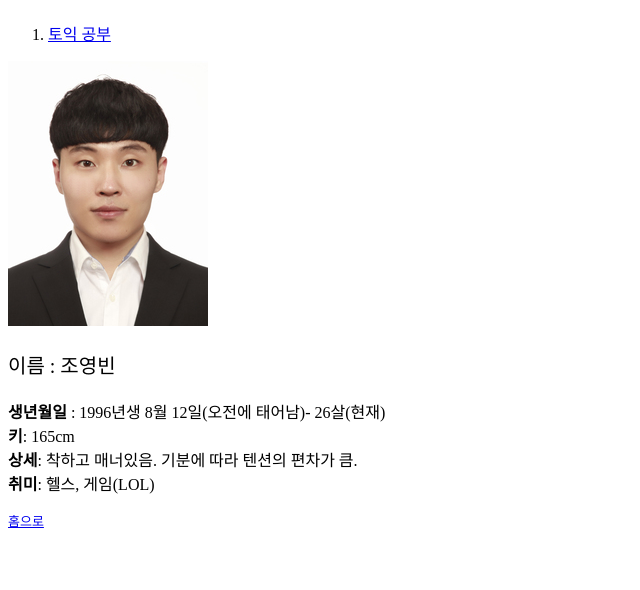
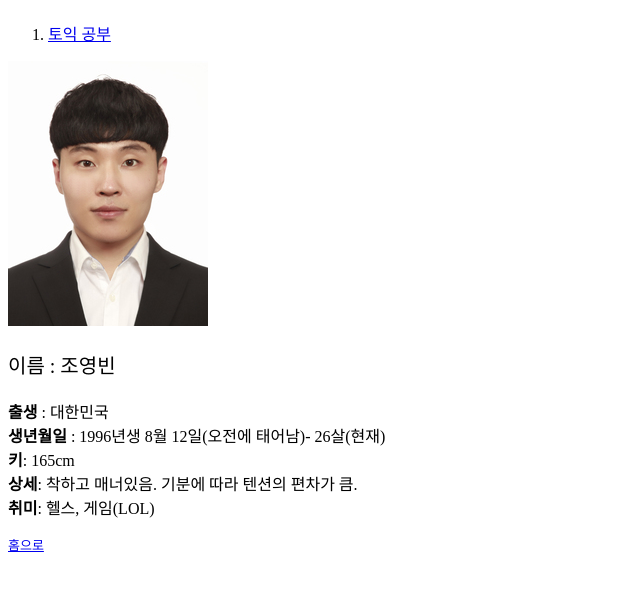
Before and after one commit to MooMin-YB/web1, a plain HTML site: page 영빈 프로필.html in a window 1280 px wide. Shown: the whole page, without its empty margins (0-640 px from the left). Drawn offline with Linux system fonts and the light colour scheme.

Commit message:
Update 영빈 프로필.html

```diff
--- a/영빈 프로필.html
+++ b/영빈 프로필.html
@@ -11,7 +11,8 @@
   </ol>
   <img src="반명함 사진(조영빈).jpg" alt="이미지가 없습니다.">
   <p style="font-size:20px">이름 : 조영빈<p>
-     <p><strong>생년월일</strong> : 1996년생 8월 12일(오전에 태어남)- 26살(현재)<br>
+     <p><strong>출생</strong> : 대한민국<br>
+     <strong>생년월일</strong> : 1996년생 8월 12일(오전에 태어남)- 26살(현재)<br>
      <strong>키</strong>: 165cm<br>
      <strong>상세</strong>: 착하고 매너있음. 기분에 따라 텐션의 편차가 큼.<br>
      <strong>취미</strong>: 헬스, 게임(LOL)</p>
```
